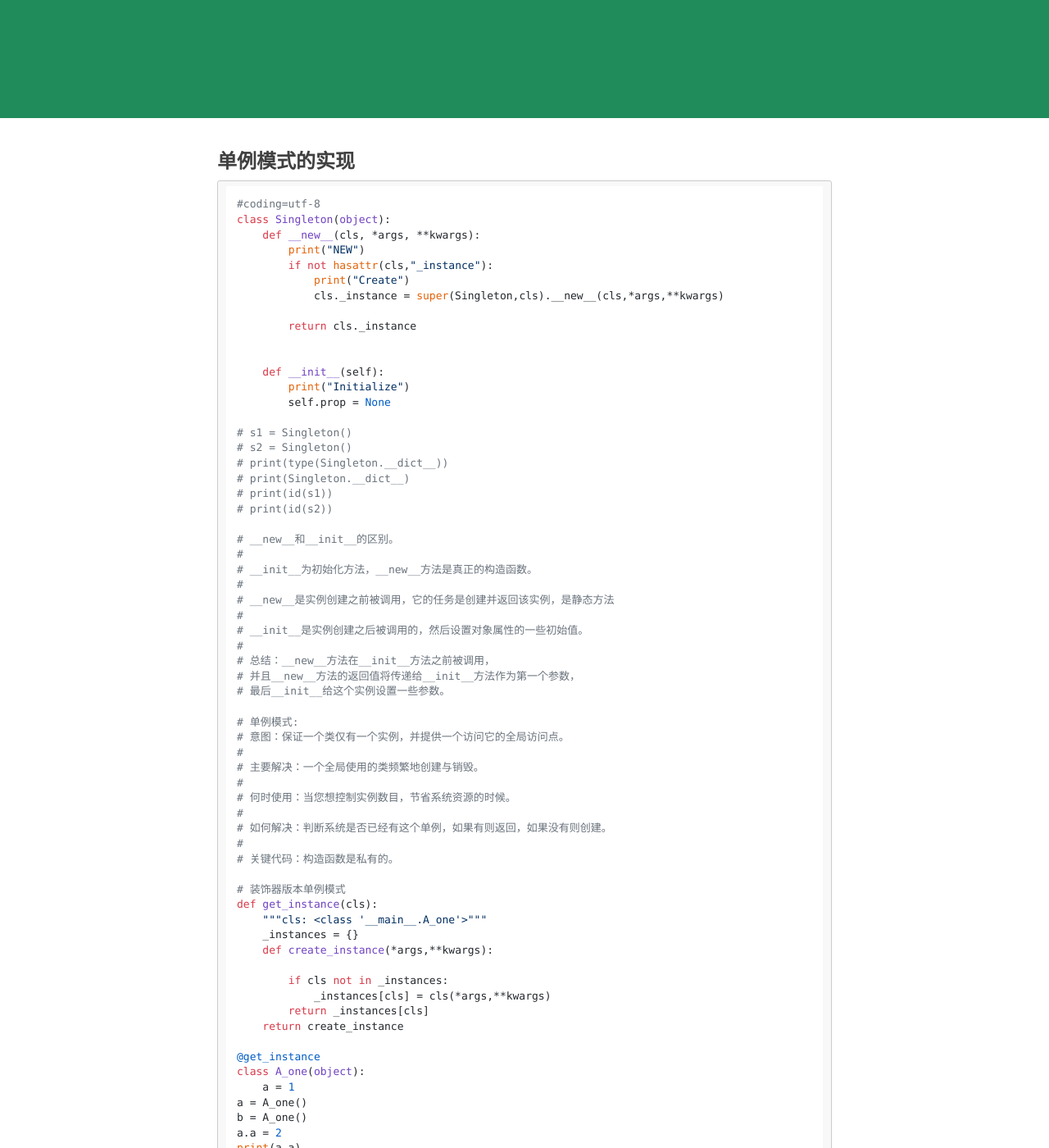
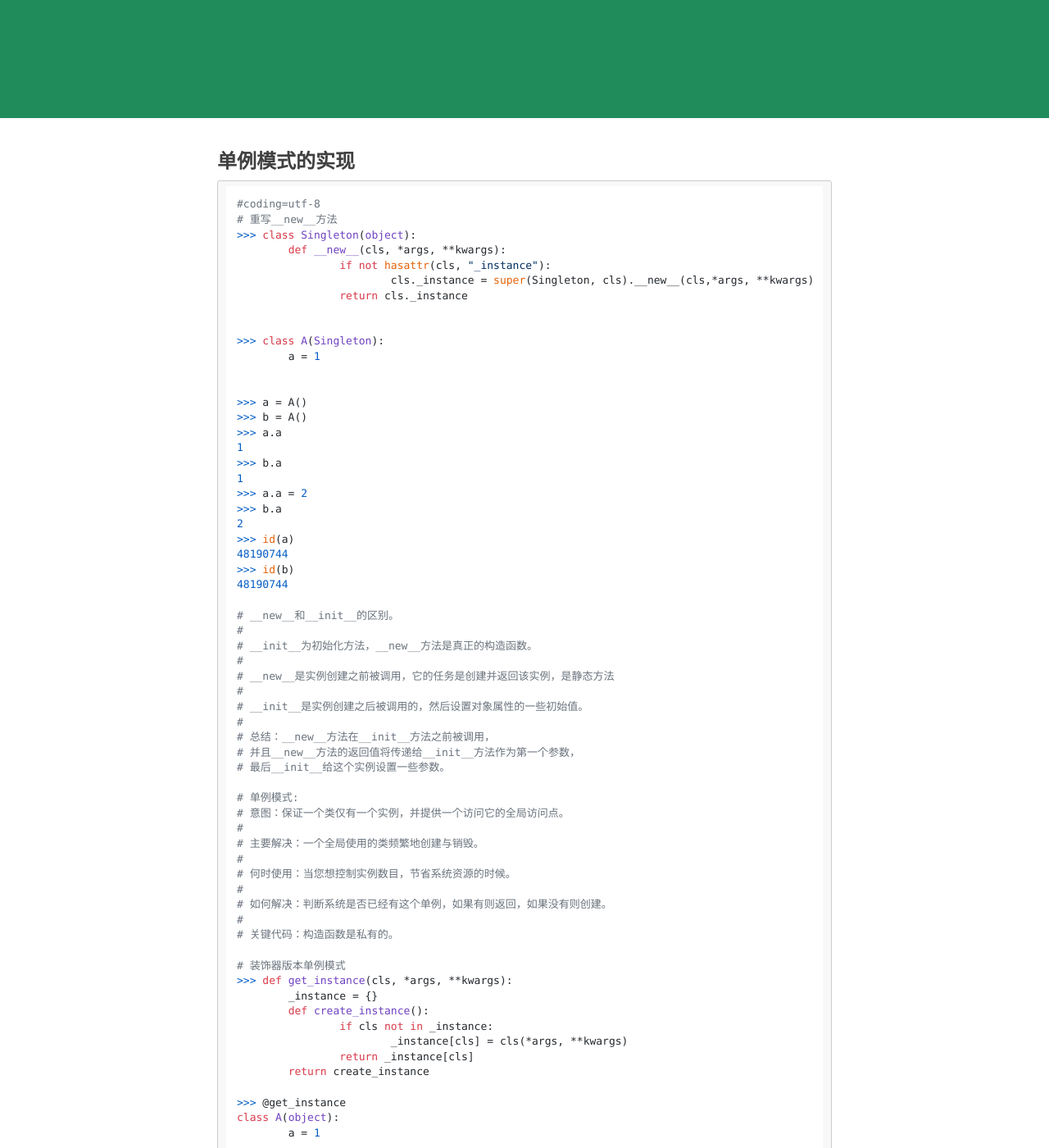
Before and after one commit to Mhh123/4399abc.io, a Jekyll site: the page built from _posts/2018-05-09-单例模式的实现.md, in a window 1280 px wide and 1400 px high, scrolled down 263 px. Shown: the whole window at 82% size. Built offline with Jekyll 4.4.1, drawn with Linux system fonts in a browser that asks for light colours; nearby versions of some CDN libraries; comment, search, counter and statistics services are not loaded; some of the changed text lies outside the part shown.

Commit message:
add 2018-05-09-单例模式的实现.md

````diff
--- a/_posts/2018-05-09-单例模式的实现.md
+++ b/_posts/2018-05-09-单例模式的实现.md
@@ -2,26 +2,31 @@
 
 ```python
 #coding=utf-8
-class Singleton(object):
-    def __new__(cls, *args, **kwargs):
-        print("NEW")
-        if not hasattr(cls,"_instance"):
-            print("Create")
-            cls._instance = super(Singleton,cls).__new__(cls,*args,**kwargs)
-
-        return cls._instance
+# 重写__new__方法
+>>> class Singleton(object):
+	def __new__(cls, *args, **kwargs):
+		if not hasattr(cls, "_instance"):
+			cls._instance = super(Singleton, cls).__new__(cls,*args, **kwargs)
+		return cls._instance
 
 
-    def __init__(self):
-        print("Initialize")
-        self.prop = None
+>>> class A(Singleton):
+	a = 1
 
-# s1 = Singleton()
-# s2 = Singleton()
-# print(type(Singleton.__dict__))
-# print(Singleton.__dict__)
-# print(id(s1))
-# print(id(s2))
+
+>>> a = A()
+>>> b = A()
+>>> a.a
+1
+>>> b.a
+1
+>>> a.a = 2
+>>> b.a
+2
+>>> id(a)
+48190744
+>>> id(b)
+48190744
 
 # __new__和__init__的区别。
 #
@@ -47,35 +52,39 @@ class Singleton(object):
 #     关键代码：构造函数是私有的。
 
 # 装饰器版本单例模式
-def get_instance(cls):
-    """cls: <class '__main__.A_one'>"""
-    _instances = {}
-    def create_instance(*args,**kwargs):
+>>> def get_instance(cls, *args, **kwargs):
+	_instance = {}
+	def create_instance():
+		if cls not in _instance:
+			_instance[cls] = cls(*args, **kwargs)
+		return _instance[cls]
+	return create_instance
 
-        if cls not in _instances:
-            _instances[cls] = cls(*args,**kwargs)
-        return _instances[cls]
-    return create_instance
-
-@get_instance
-class A_one(object):
-    a = 1
-a = A_one()
-b = A_one()
-a.a = 2
-print(a.a)
-print(b.a)
-print(id(a))
-print(id(b))
-#2
-#2
-#39225832
-#39225832
-
-#共享属性版本 其实每个子例不一样但可以指定他们的__dict__都一样
+>>> @get_instance
+class A(object):
+	a = 1
 
 
->>> class Singleton(object):
+>>> a = A()
+>>> b = A()
+>>> a.a
+1
+>>> b.a
+1
+>>> a.a = 2
+>>> b.a
+2
+>>> id(a)
+48193320
+>>> id(b)
+48193320
+#共享属性版本 其实每个子例不一样但可以指定他们的__dict__都一样
+#   类的静态函数、类函数、普通函数、全局变量以及一些内置的属性都是放在类__dict__里的
+#　　对象的__dict__中存储了一些self.xxx的一些东西
+
+
+
+class Singleton(object):
 	_states = {}
 	def __new__(cls, *args, **kwargs):
 		ob = super(Singleton, cls).__new__(cls, *args, **kwargs)
@@ -83,20 +92,21 @@ print(id(b))
 		return ob
 
 
->>> class One(Singleton):
+>>> class A(Singleton):
 	a = 1
 
 
->>> test1 = One()
->>> test2 = One()
->>> print(test1.a, test2.a)
-1 1
->>> test1.a = 2
->>> print(test1.a, test2.a)
-2 2
->>> id(test1)
-45157512
->>> id(test2)
-48688040
-
+>>> a = A()
+>>> b = A()
+>>> a.a
+1
+>>> b.a
+1
+>>> a.a = 2
+>>> b.a
+2
+>>> id(a)
+48227272
+>>> id(b)
+48193320
 ```
````
